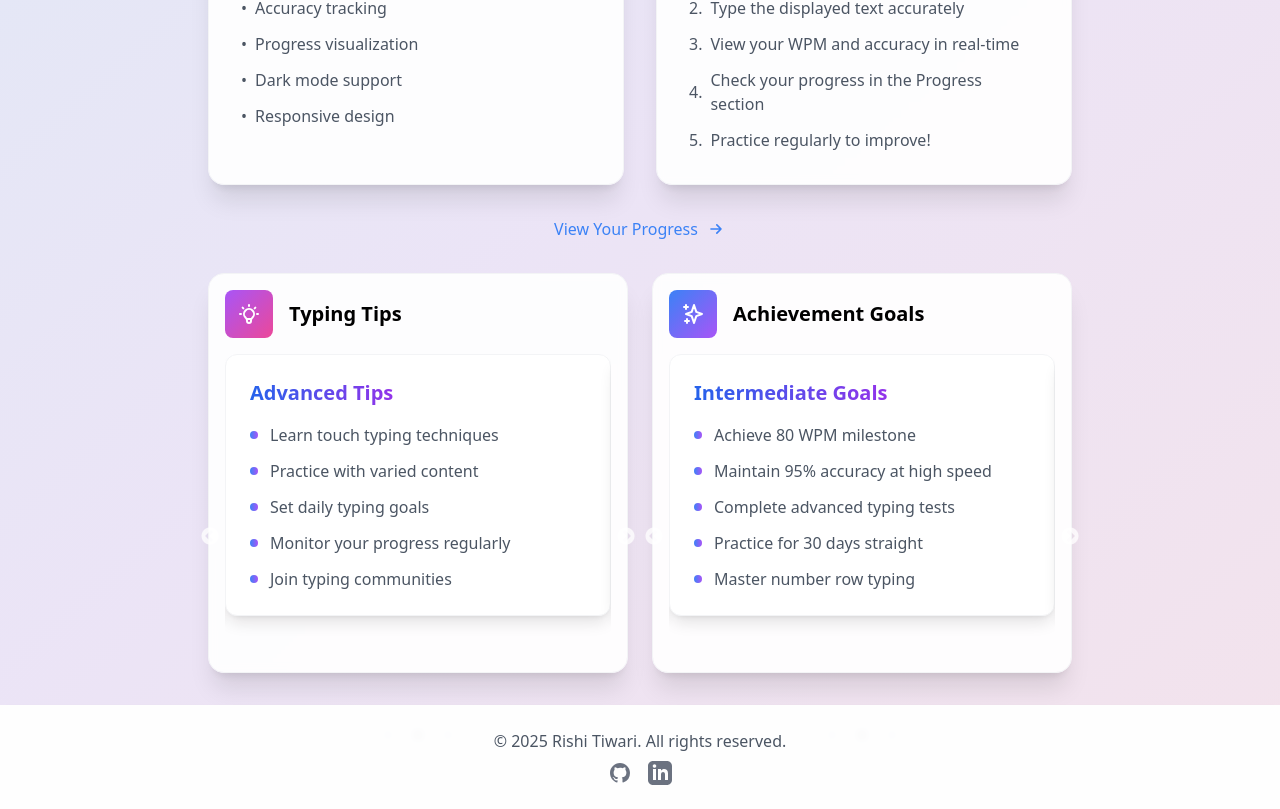
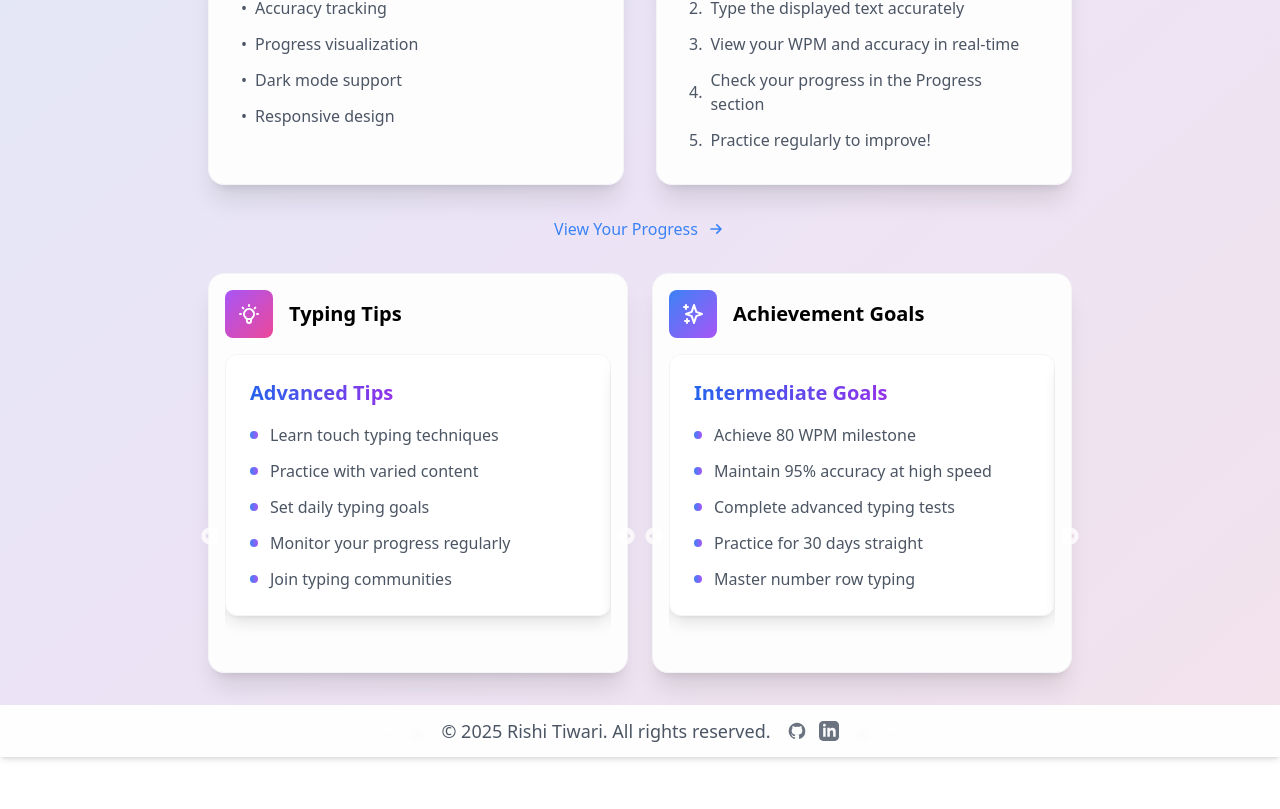
Before and after one commit to rishi-tiwari023/rishis-typing-lab, a React (Create React App) app: page / in a window 1280 px wide. Shown: the part 475-1284 px from the top of the page. After the commit the page ends 1232 px from the top, so only its background shows below. Built offline with nearby package versions, Linux system fonts and the light colour scheme.

Commit message:
optimized footer layout and typography

```diff
--- a/src/components/Footer.jsx
+++ b/src/components/Footer.jsx
@@ -4,19 +4,20 @@ function Footer() {
   const currentYear = new Date().getFullYear();
 
   return (
-    <footer className="w-full py-6 mt-auto bg-white dark:bg-gray-800 shadow-md backdrop-blur-sm bg-opacity-90 dark:bg-opacity-90">
-      <div className="container mx-auto px-4 text-center">
-        <p className="text-gray-600 dark:text-gray-300">
+    <footer className="w-full py-3 mt-auto bg-white dark:bg-gray-800 shadow-md backdrop-blur-sm bg-opacity-90 dark:bg-opacity-90">
+      <div className="container mx-auto px-4">
+        <div className="flex items-center justify-center space-x-4">
+          <p className="text-gray-600 dark:text-gray-300 text-lg">
             © {currentYear} Rishi Tiwari. All rights reserved.
           </p>
-        <div className="mt-2 flex justify-center space-x-4">
+          <div className="flex space-x-3">
             <a
               href="https://github.com/rishi-tiwari023"
               target="_blank"
               rel="noopener noreferrer"
               className="text-gray-500 hover:text-gray-700 dark:text-gray-400 dark:hover:text-gray-200 transition-colors"
             >
-            <svg className="h-6 w-6" fill="currentColor" viewBox="0 0 24 24">
+              <svg className="h-5 w-5" fill="currentColor" viewBox="0 0 24 24">
                 <path fillRule="evenodd" d="M12 2C6.477 2 2 6.484 2 12.017c0 4.425 2.865 8.18 6.839 9.504.5.092.682-.217.682-.483 0-.237-.008-.868-.013-1.703-2.782.605-3.369-1.343-3.369-1.343-.454-1.158-1.11-1.466-1.11-1.466-.908-.62.069-.608.069-.608 1.003.07 1.531 1.032 1.531 1.032.892 1.53 2.341 1.088 2.91.832.092-.647.35-1.088.636-1.338-2.22-.253-4.555-1.113-4.555-4.951 0-1.093.39-1.988 1.029-2.688-.103-.253-.446-1.272.098-2.65 0 0 .84-.27 2.75 1.026A9.564 9.564 0 0112 6.844c.85.004 1.705.115 2.504.337 1.909-1.296 2.747-1.027 2.747-1.027.546 1.379.202 2.398.1 2.651.64.7 1.028 1.595 1.028 2.688 0 3.848-2.339 4.695-4.566 4.943.359.309.678.92.678 1.855 0 1.338-.012 2.419-.012 2.747 0 .268.18.58.688.482A10.019 10.019 0 0022 12.017C22 6.484 17.522 2 12 2z" clipRule="evenodd" />
               </svg>
             </a>
@@ -26,10 +27,11 @@ function Footer() {
               rel="noopener noreferrer"
               className="text-gray-500 hover:text-gray-700 dark:text-gray-400 dark:hover:text-gray-200 transition-colors"
             >
-            <svg className="h-6 w-6" fill="currentColor" viewBox="0 0 24 24">
+              <svg className="h-5 w-5" fill="currentColor" viewBox="0 0 24 24">
                 <path d="M19 0h-14c-2.761 0-5 2.239-5 5v14c0 2.761 2.239 5 5 5h14c2.762 0 5-2.239 5-5v-14c0-2.761-2.238-5-5-5zm-11 19h-3v-11h3v11zm-1.5-12.268c-.966 0-1.75-.79-1.75-1.764s.784-1.764 1.75-1.764 1.75.79 1.75 1.764-.783 1.764-1.75 1.764zm13.5 12.268h-3v-5.604c0-3.368-4-3.113-4 0v5.604h-3v-11h3v1.765c1.396-2.586 7-2.777 7 2.476v6.759z" />
               </svg>
             </a>
+          </div>
         </div>
       </div>
     </footer>
```
Lines whose indentation alone changed are shown as unchanged.
